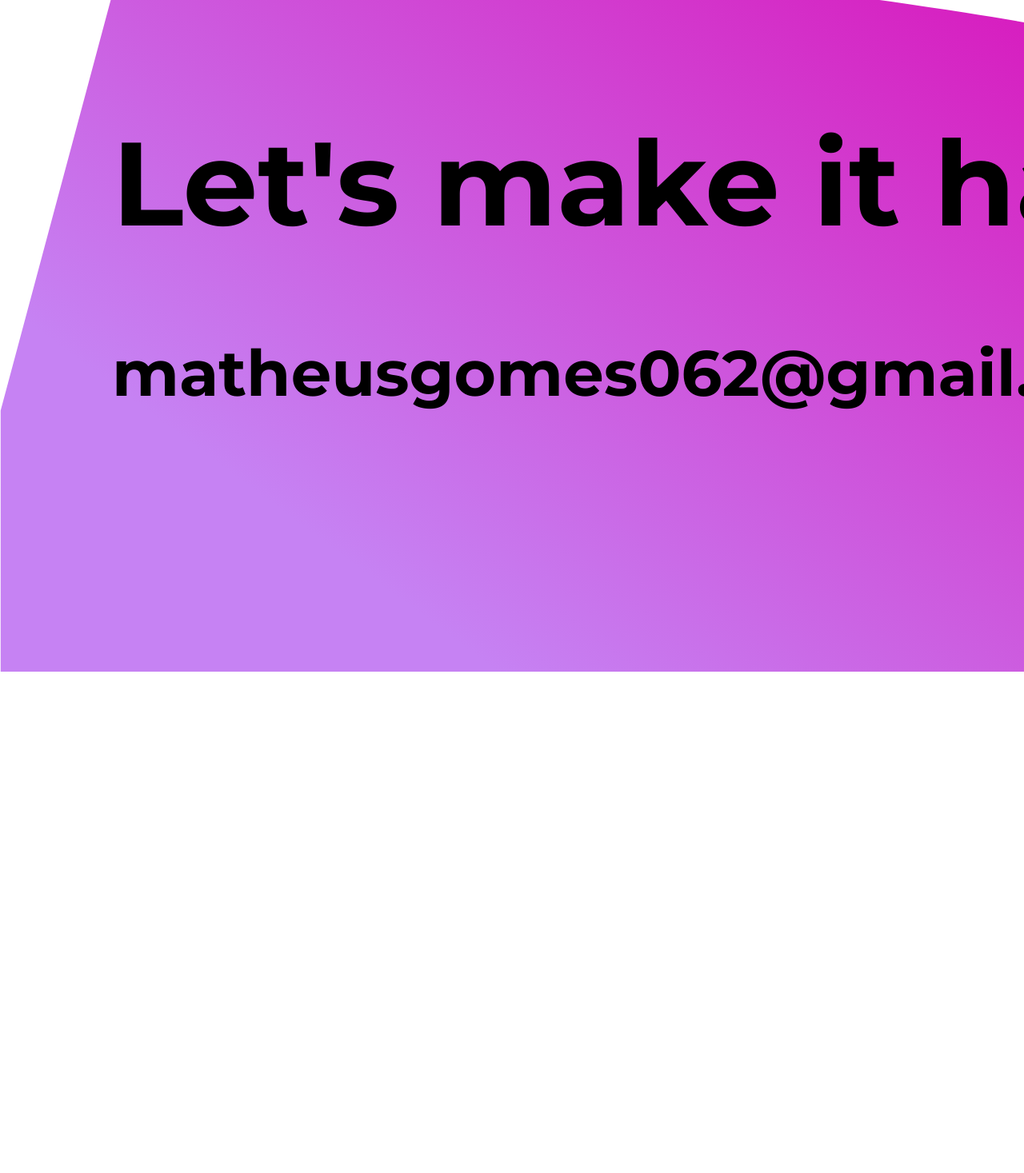
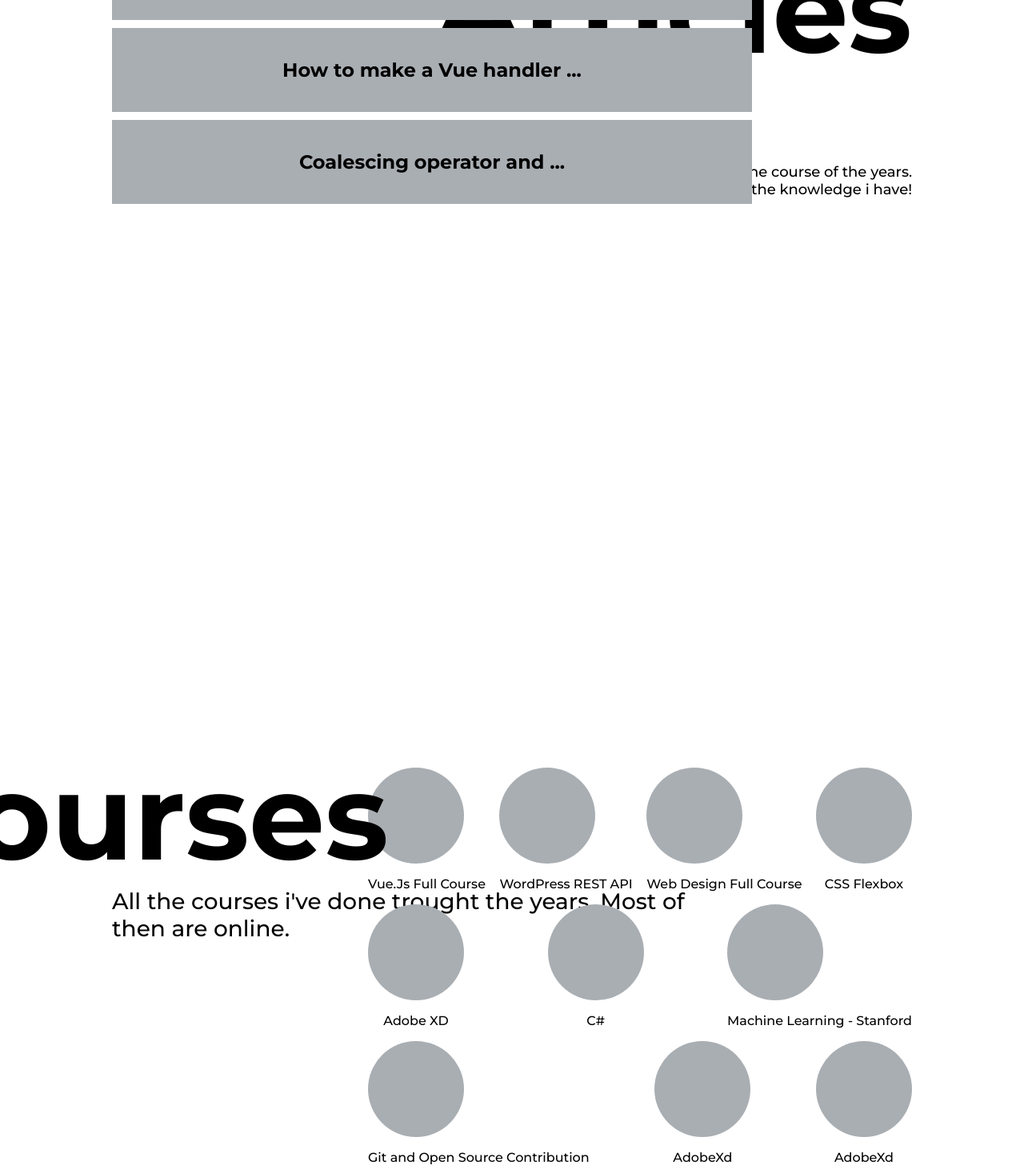
Before and after one commit to matheusgomes062/matheusgomes-portfolio, a Vue app in the folder mg-portfolio/: page /whois in a window 1280 px wide. Shown: the part 1970-3437 px from the top of the page at 80% size. Before the commit the page ends 2814 px from the top, so only its background shows below. Built offline with nearby package versions, Linux system fonts and the light colour scheme.

Commit message:
second screen almost done

```diff
--- /dev/null
+++ b/mg-portfolio/src/components/Articles.vue
@@ -0,0 +1,42 @@
+
+<template>
+  <div class="wimg-articles-container">
+    <div class="wimg-articles-title-text-container-position">
+      <div class="wimg-articles-title-text-container">
+        <h1 class="wimg-articles-title">Articles</h1>
+        <section class="wimg-articles-description-container">
+          <p
+            class="wimg-articles-description"
+          >These are some of the articles i have made in the course of the years. I'm Always trying to share the knowledge i have!</p>
+        </section>
+      </div>
+    </div>
+    <div class="wimg-articles-cards-container">
+      <div class="wimg-articles-card">
+        <!-- <img src="../assets/bg/unifesp-bg.png" alt="unifesp-bg" class="unifesp-bg" /> -->
+        <h2>Programming Paradigm</h2>
+      </div>
+      <div class="wimg-articles-card" style="top:365px">
+        <h2>How to make a Vue handler ...</h2>
+      </div>
+      <div class="wimg-articles-card" style="top:480px">
+        <h2>Coalescing operator and ...</h2>
+      </div>
+    </div>
+  </div>
+</template>
+
+<script>
+export default {
+  name: "Articles",
+  data() {
+    return {
+      articles: {}
+    };
+  }
+};
+</script>
+
+<style lang="scss" >
+@import "./styles/ArticlesStyle.scss";
+</style>
--- /dev/null
+++ b/mg-portfolio/src/components/Courses.vue
@@ -0,0 +1,102 @@
+<template>
+  <div class="courses-container">
+    <div class="courses-container-position">
+      <!-- <img src="../assets/bg/bg-5.svg" alt="courses-background" /> -->
+      <div class="courses-container-text">
+        <div class="courses-container-title-text">
+          <h1 class="courses-title">Courses</h1>
+        </div>
+        <div class="courses-text-container-description">
+          <p
+            class="courses-text-description"
+          >All the courses i've done trought the years. Most of then are online.</p>
+        </div>
+      </div>
+      <div class="courses-container-courses">
+        <div
+          class="courses-container-single-courses"
+          v-for="(course,index) in courses"
+          :key="index"
+        >
+          <div class="course-container-circle">
+            <!-- <img :src="getIconUrl(course.icon)" alt="course-icon" class="course-icon" /> -->
+          </div>
+          <div class="course-name-container">
+            <p class="course-name">{{course.title | truncate(5, '...')}}</p>
+          </div>
+        </div>
+      </div>
+    </div>
+  </div>
+</template>
+
+<script>
+export default {
+  name: "Courses",
+  data() {
+    return {
+      courses: [
+        {
+          title: "Vue.Js Full Course",
+          description: "First course i ever made.",
+          icon: "icon path"
+        },
+        {
+          title: "WordPress REST API",
+          description: "First course i ever made.",
+          icon: "icon path"
+        },
+        {
+          title: "Web Design Full Course",
+          description: "First course i ever made.",
+          icon: "icon path"
+        },
+        {
+          title: "CSS Flexbox",
+          description: "First course i ever made.",
+          icon: "icon path"
+        },
+        {
+          title: "Adobe XD",
+          description: "First course i ever made.",
+          icon: "icon path"
+        },
+        {
+          title: "C#",
+          description: "First course i ever made.",
+          icon: "icon path"
+        },
+        {
+          title: "Machine Learning - Stanford",
+          description: "First course i ever made.",
+          icon: "icon path"
+        },
+        {
+          title: "Git and Open Source Contribution",
+          description: "First course i ever made.",
+          icon: "icon path"
+        },
+        {
+          title: "AdobeXd",
+          description: "First course i ever made.",
+          icon: "icon path"
+        },
+        {
+          title: "AdobeXd",
+          description: "First course i ever made.",
+          icon: "icon path"
+        }
+      ],
+      filters: {
+        truncate: function(text, length, suffix) {
+          return text.substring(0, length) + suffix;
+        }
+      }
+    };
+  }
+};
+</script>
+
+<style lang="scss" >
+@import "./styles/CoursesStyle.scss";
+</style>
--- /dev/null
+++ b/mg-portfolio/src/components/Education.vue
@@ -0,0 +1,33 @@
+<template>
+  <div class="wimg-education-container">
+    <div class="wimg-education-title-text-container-position">
+      <div class="wimg-education-title-text-container">
+        <h1 class="wimg-education-title">Education</h1>
+        <section class="wimg-education-description-container">
+          <p
+            class="wimg-education-description"
+          >This is my education path, the graduations i had in the course of the years. Also the path i tend to follow for the next years to come.</p>
+        </section>
+      </div>
+    </div>
+    <div class="wimg-education-university-cards-container">
+      <div class="wimg-education-university-card">
+        <!-- <img src="../assets/bg/unifesp-bg.png" alt="unifesp-bg" class="unifesp-bg" /> -->
+        <h2>Federal University of São Paulo</h2>
+      </div>
+      <div class="wimg-education-university-card" style="top:425px">
+        <h2>More?</h2>
+      </div>
+    </div>
+  </div>
+</template>
+
+<script>
+export default {
+  name: "Education"
+};
+</script>
+
+<style lang="scss" >
+@import "./styles/Education.scss";
+</style>
--- /dev/null
+++ b/mg-portfolio/src/components/styles/ArticlesStyle.scss
@@ -0,0 +1,45 @@
+.wimg-articles-container {
+  min-height: 940px;
+  height: 100%;
+}
+
+.wimg-articles-title-text-container-position {
+  position: relative;
+}
+
+.wimg-articles-title-text-container {
+  position: absolute;
+  top: 150px;
+  right: 140px;
+}
+
+.wimg-articles-title {
+  font-weight: 700;
+  font-size: 150px;
+  text-align: right;
+}
+
+.wimg-articles-description-container {
+  font-size: 18px;
+  font-weight: 500;
+  width: 650px;
+  text-align: right;
+}
+
+.wimg-articles-cards-container {
+  position: relative;
+  display: flex;
+  flex-direction: column;
+}
+
+.wimg-articles-card {
+  position: absolute;
+  top: 250px;
+  left: 140px;
+  width: 800px;
+  height: 105px;
+  display: flex;
+  align-items: center;
+  justify-content: center;
+  background-color: #a9aeb3;
+}
--- /dev/null
+++ b/mg-portfolio/src/components/styles/CoursesStyle.scss
@@ -0,0 +1,63 @@
+.courses-container {
+  min-height: 940px;
+  height: 100%;
+}
+
+.courses-container-position {
+  position: relative;
+}
+
+.courses-title {
+  font-size: 150px;
+  font-weight: 700;
+  margin: 0;
+  max-width: 1625px;
+  width: 100%;
+  position: absolute;
+  top: 320px;
+  right: 140px;
+  z-index: 1;
+}
+
+.courses-text-description {
+  position: absolute;
+  top: 500px;
+  left: 140px;
+  margin: 0;
+  font-weight: 500;
+  font-size: 28px;
+  width: 750px;
+}
+
+.course-container-circle {
+  height: 120px;
+  width: 120px;
+  border-radius: 50%;
+  display: flex;
+  justify-content: center;
+  align-items: center;
+  background-color: #a9aeb3;
+}
+
+.courses-container-courses {
+  display: flex;
+  flex-direction: row;
+  max-width: 680px;
+  flex-wrap: wrap;
+
+  position: absolute;
+  top: 350px;
+  right: 140px;
+  justify-content: space-between;
+}
+
+.course-name-container {
+  display: flex;
+  justify-content: center;
+  font-weight: 500;
+}
+
+.course-icon {
+  width: 80px;
+  height: 80px;
+}
--- /dev/null
+++ b/mg-portfolio/src/components/styles/Education.scss
@@ -0,0 +1,43 @@
+.wimg-education-container {
+  min-height: 700px;
+  height: 100%;
+}
+
+.wimg-education-title-text-container-position {
+  position: relative;
+}
+
+.wimg-education-title-text-container {
+  position: absolute;
+  top: 150px;
+  left: 140px;
+}
+
+.wimg-education-title {
+  font-weight: 700;
+  font-size: 150px;
+}
+
+.wimg-education-description-container {
+  font-size: 18px;
+  font-weight: 500;
+  width: 650px;
+}
+
+.wimg-education-university-cards-container {
+  position: relative;
+  display: flex;
+  flex-direction: column;
+}
+
+.wimg-education-university-card {
+  position: absolute;
+  top: 250px;
+  right: 140px;
+  width: 650px;
+  height: 150px;
+  display: flex;
+  align-items: center;
+  justify-content: center;
+  background-color: #a9aeb3;
+}
--- a/mg-portfolio/src/components/styles/WimgStyle.scss
+++ b/mg-portfolio/src/components/styles/WimgStyle.scss
@@ -25,47 +25,3 @@
   font-size: 18px;
   font-weight: 500;
 }
-
-.wimg-education-container {
-  min-height: 940px;
-  height: 100%;
-}
-
-.wimg-education-title-text-container-position {
-  position: relative;
-}
-
-.wimg-education-title-text-container {
-  position: absolute;
-  top: 150px;
-  left: 140px;
-}
-
-.wimg-education-title {
-  font-weight: 700;
-  font-size: 150px;
-}
-
-.wimg-education-description-container {
-  font-size: 18px;
-  font-weight: 500;
-  width: 650px;
-}
-
-.wimg-education-university-cards-container {
-  position: relative;
-  display: flex;
-  flex-direction: column;
-}
-
-.wimg-education-university-card {
-  position: absolute;
-  top: 250px;
-  right: 140px;
-  width: 650px;
-  height: 150px;
-  display: flex;
-  align-items: center;
-  justify-content: center;
-  background-color: #a9aeb3;
-}
--- a/mg-portfolio/src/router/index.js
+++ b/mg-portfolio/src/router/index.js
@@ -27,7 +27,10 @@ const routes = [
 const router = new VueRouter({
   mode: "history",
   base: process.env.BASE_URL,
-  routes
+  routes,
+  scrollBehavior() {
+    window.scrollTo(0, 0);
+  }
 });
 
 export default router;
--- a/mg-portfolio/src/views/About.vue
+++ /dev/null
@@ -1,5 +0,0 @@
-<template>
-  <div class="about">
-    <h1>This is an about page</h1>
-  </div>
-</template>
--- a/mg-portfolio/src/views/Whois.vue
+++ b/mg-portfolio/src/views/Whois.vue
@@ -1,6 +1,9 @@
 <template>
   <div class="whois">
     <WiMg />
+    <Education />
+    <Articles />
+    <Courses />
     <LetsMakeItHappen />
   </div>
 </template>
@@ -8,12 +11,18 @@
 <script>
 import WiMg from "@/components/WiMg.vue";
 import LetsMakeItHappen from "@/components/LetsMakeItHappen.vue";
+import Education from "@/components/Education.vue";
+import Articles from "@/components/Articles.vue";
+import Courses from "@/components/Courses.vue";
 
 export default {
   name: "Whois",
   components: {
     WiMg,
-    LetsMakeItHappen
+    LetsMakeItHappen,
+    Education,
+    Articles,
+    Courses
   }
 };
 </script>
```
Also changed, not shown: mg-portfolio/src/components/WiMg.vue (+0 -21 lines).
